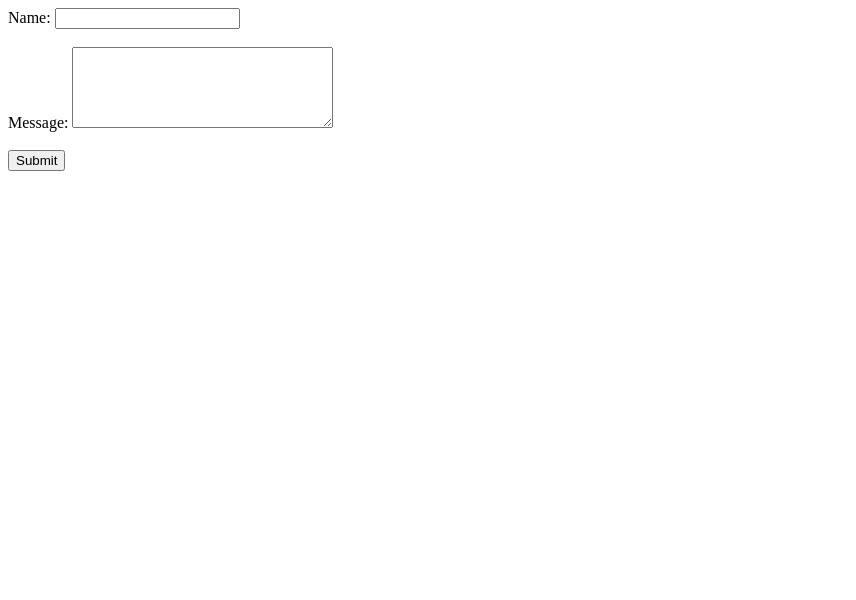
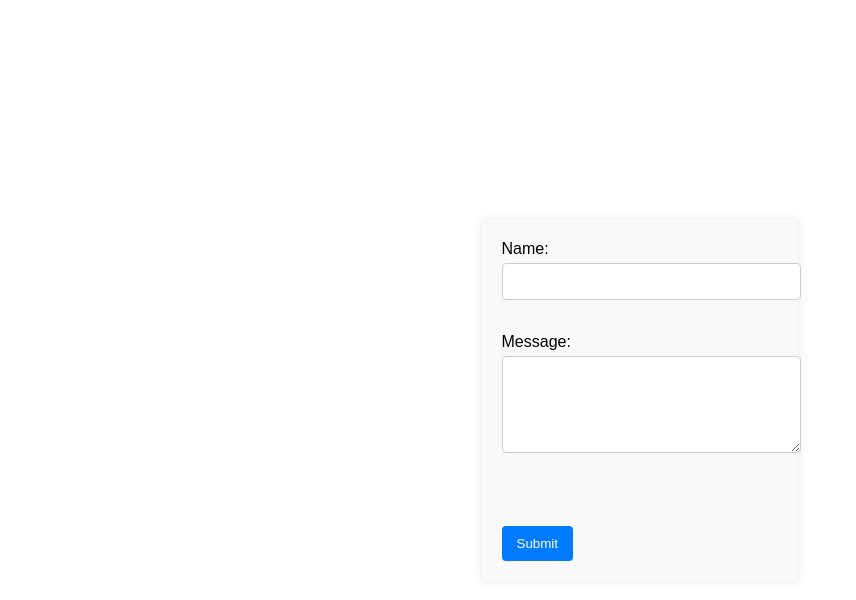
Before and after one commit to MehrajUnnisa786/MiniProject, a plain HTML site: page frontend/index.html in a window 1280 px wide. Shown: the whole page, without its empty margins (0-856 px from the left). Drawn offline with Linux system fonts and the light colour scheme.

Commit message:
Project Commit

```diff
--- a/frontend/index.html
+++ b/frontend/index.html
@@ -5,7 +5,7 @@
     <meta charset="UTF-8">
     <meta name="viewport" content="width=device-width, initial-scale=1.0">
     <title>Form</title>
-
+    <link rel="stylesheet" href="style.css">
     <script src="https://www.google.com/recaptcha/api.js" async defer></script>
 </head>
 
@@ -21,6 +21,7 @@
 
         <!-- <div class="g-recaptcha" data-sitekey="6LcT3TsqAAAAAHFpVGGKaf8Ma7yPq8Fbe3Xpt__L"></div> -->
         <div class="g-recaptcha" data-sitekey="6LcR3TsqAAAAACahsevWakvV56qszeJYd7RtTNaT"></div>
+        <br><br>
 
         <button type="submit">Submit</button>
 
--- /dev/null
+++ b/frontend/style.css
@@ -0,0 +1,63 @@
+body {
+    display: flex;
+    justify-content: center;
+    align-items: center;
+    height: 100vh;
+    /* Full viewport height */
+    margin: 0;
+    /* Remove default margin */
+    font-family: Arial, sans-serif;
+    /* Font style */
+}
+
+form {
+    background-color: #f9f9f9;
+    /* Light background for the form */
+    padding: 20px;
+    /* Space inside the form */
+    border-radius: 5px;
+    /* Rounded corners */
+    box-shadow: 0 0 10px rgba(0, 0, 0, 0.1);
+    /* Subtle shadow */
+}
+
+label {
+    display: block;
+    /* Make labels block-level for proper alignment */
+    margin-bottom: 5px;
+    /* Space between label and input */
+}
+
+input[type="text"],
+textarea {
+    width: 100%;
+    /* Full width for inputs */
+    padding: 10px;
+    /* Space inside inputs */
+    margin-bottom: 15px;
+    /* Space below inputs */
+    border: 1px solid #ccc;
+    /* Border color */
+    border-radius: 4px;
+    /* Rounded edges */
+}
+
+button {
+    background-color: #007bff;
+    /* Button color */
+    color: white;
+    /* Button text color */
+    border: none;
+    /* Remove default border */
+    padding: 10px 15px;
+    /* Space inside button */
+    border-radius: 4px;
+    /* Rounded edges */
+    cursor: pointer;
+    /* Pointer cursor on hover */
+}
+
+button:hover {
+    background-color: #0056b3;
+    /* Darker button color on hover */
+}
```
